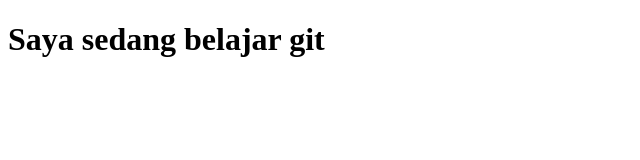
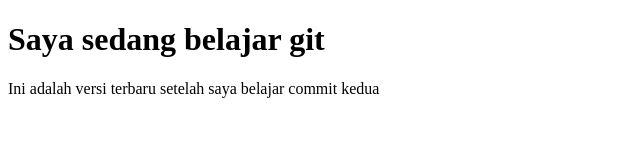
Before and after one commit to masterjuanda/belajar-git, a plain HTML site: page index.html in a window 1280 px wide. Shown: the whole page, without its empty margins (0-640 px from the left). Drawn offline with Linux system fonts and the light colour scheme.

Commit message:
Menambahkan paragraf baru pada index.html

```diff
--- a/index.html
+++ b/index.html
@@ -7,5 +7,6 @@
 </head>
 <body>
     <h1>Saya sedang belajar git</h1>
+    <p>Ini adalah versi terbaru setelah saya belajar commit kedua</p>
 </body>
 </html>
```
